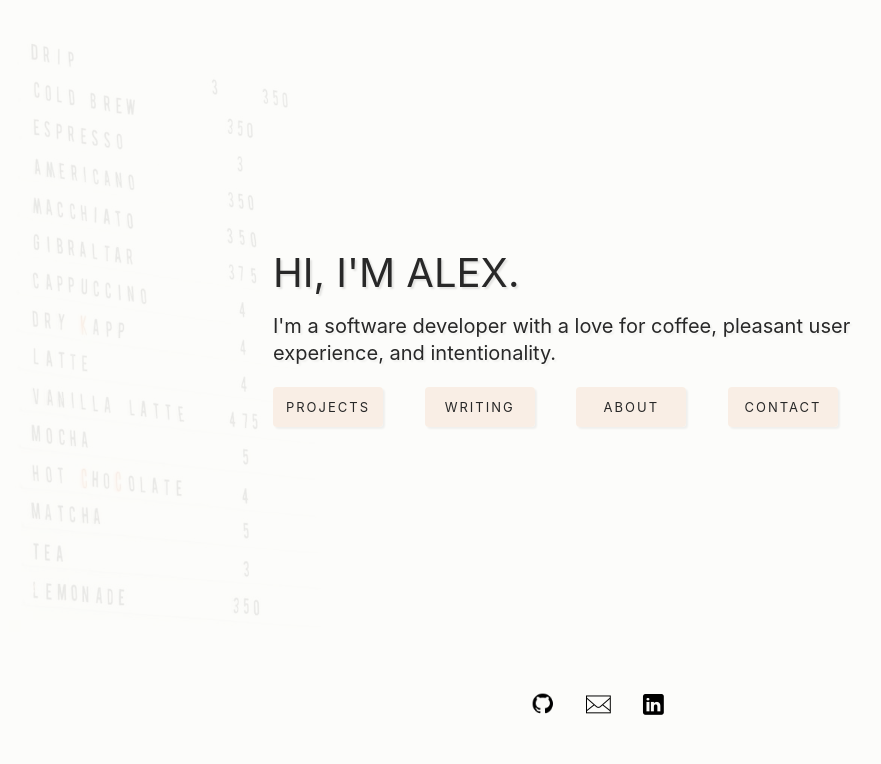
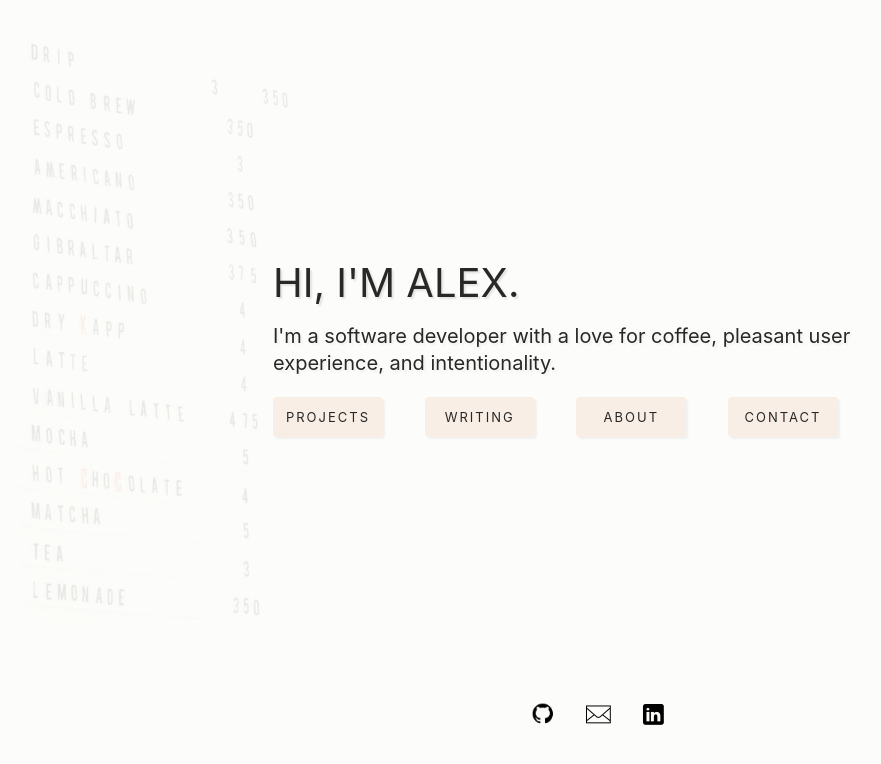
Before and after one commit to Alex-AK/portfolio_v2, a React (Create React App) app: page / in a window 1280 px wide. Shown: the top 764 px of the page, without its empty margins (42-923 px from the left). Built offline with nearby package versions, Linux system fonts and the light colour scheme.

Commit message:
Refine footer positioning

```diff
--- a/src/App.jsx
+++ b/src/App.jsx
@@ -74,7 +74,7 @@
   min-height: calc(100vh - 70px);
 
   @media (max-height: 1000px) {
-    margin-top: -50px;
+    margin-top: -40px;
   }
 
   .main-content {
--- a/src/components/Landing/index.jsx
+++ b/src/components/Landing/index.jsx
@@ -40,7 +40,7 @@
   position: relative;
   margin: 0 auto;
 
-  @media (min-height: 450px) {
+  @media (max-height: 1000px) {
     margin-bottom: -60px;
   }
 
```
